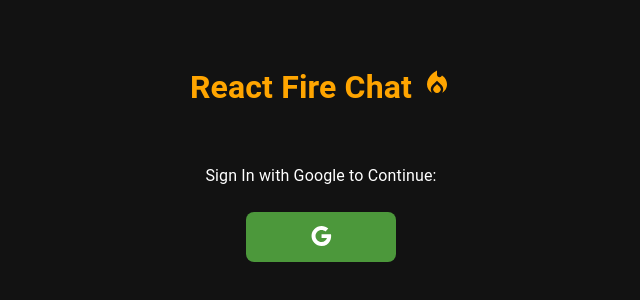
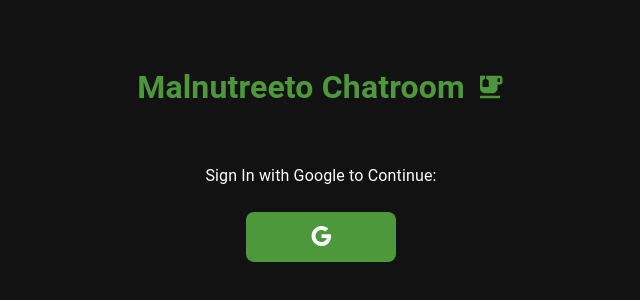
Before and after one commit to Malnutreeto/ReactFireChat, a React (Create React App) app: page / in a window 1280 px wide. Shown: the part 248-548 px from the top of the page, without its empty margins (319-959 px from the left). Built offline with nearby package versions, Linux system fonts and the light colour scheme; no server answers.

Commit message:
auth completed

```diff
--- a/src/components/Auth.js
+++ b/src/components/Auth.js
@@ -3,7 +3,7 @@ import { auth, provider } from '../firebase-config.js';
 import { signInWithPopup } from 'firebase/auth';
 import { Grid } from '@mui/material';
 import GoogleIcon from '@mui/icons-material/Google';
-import LocalFireDepartmentIcon from '@mui/icons-material/LocalFireDepartment';
+import EmojiFoodBeverageIcon from '@mui/icons-material/EmojiFoodBeverage';
 
 
 import Cookies from 'universal-cookie';
@@ -40,19 +40,21 @@ const Auth = (props) => {
                 flexDirection="column"
             >
                 <Grid
-        marginBottom={2}
-        color="orange"
-                 >
+                    marginBottom={2}
+                    color="#4c983b"
+                    display="flex"
+                    flexDirection="row"
+                    alignItems="center"
+                >
                     <h1>
-                        React Fire Chat
-                        <LocalFireDepartmentIcon
-                        style={{marginLeft: "10px",fontSize: "30px"}}
+                        Malnutreeto Chatroom
+                    </h1>
+                    <EmojiFoodBeverageIcon
+                            style={{ marginLeft: "10px", fontSize: "30px" }}
                         />
-                    </h1>
-
                 </Grid>
                 <Grid
-                marginBottom={1}
+                    marginBottom={1}
                 >
                     <p>
                         Sign In with Google to Continue:
@@ -61,8 +63,8 @@ const Auth = (props) => {
 
                 <Grid>
                     <button
-                    className='auth-button'
-                    onClick={signInWithGoogle}>
+                        className='auth-button'
+                        onClick={signInWithGoogle}>
                         <GoogleIcon />
                     </button>
                 </Grid>
```
